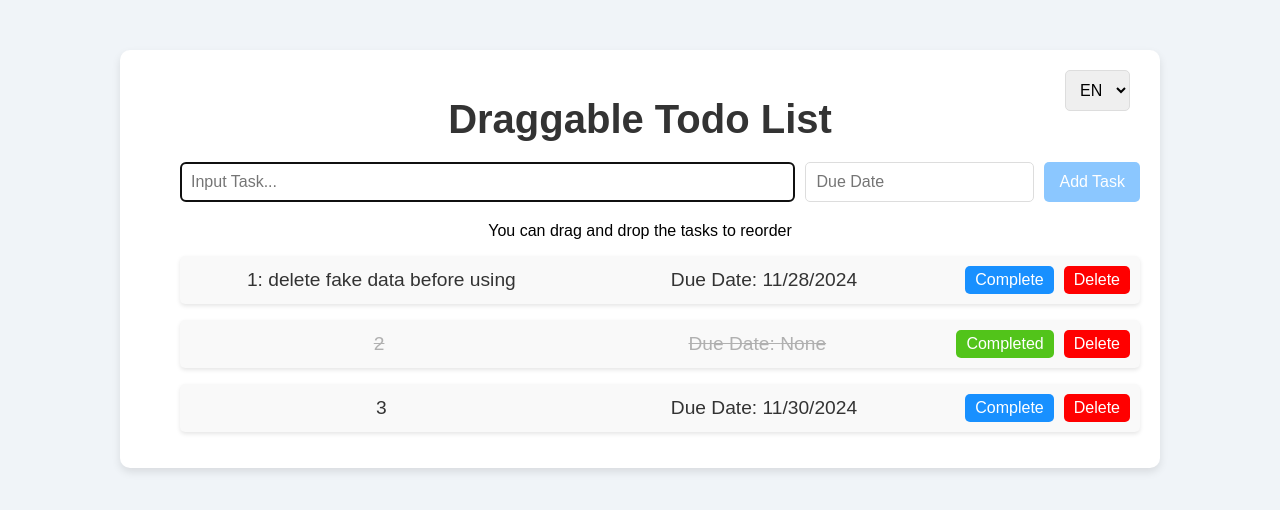
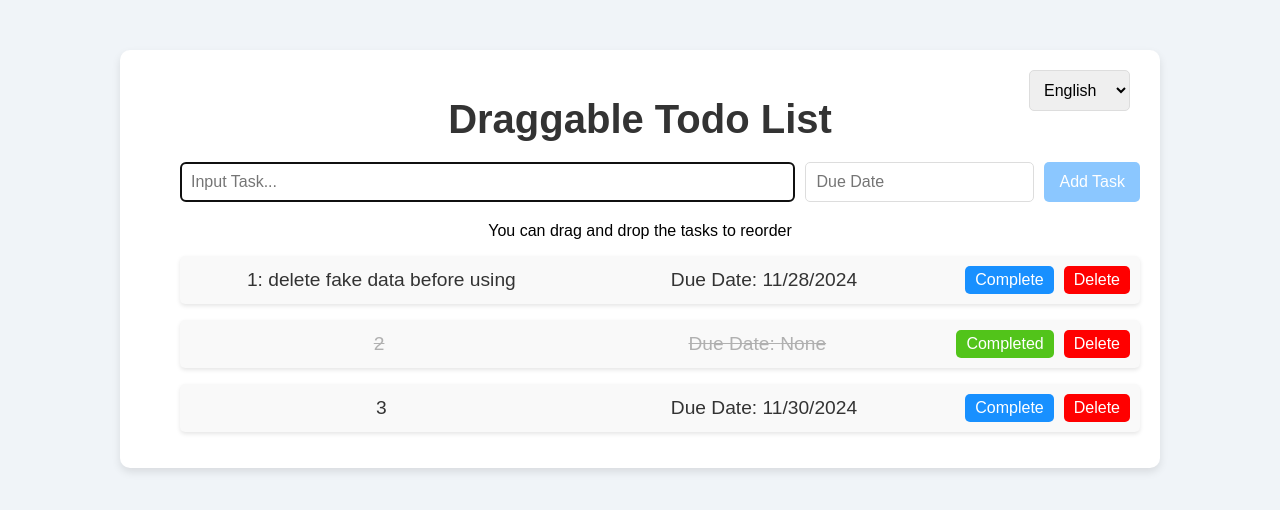
Before and after one commit to john-data-chen/ts-react-drag-and-drop-starter-kit, a React (Vite) app: page / in a window 1280 px wide. Shown: the top 510 px of the page. Built offline with nearby package versions, Linux system fonts and the light colour scheme.

Commit message:
Add lang code and label to fix issue of changing i18n.languages

```diff
--- a/src/App.tsx
+++ b/src/App.tsx
@@ -2,7 +2,7 @@ import { useState } from "react";
 import styled, { createGlobalStyle } from "styled-components";
 import TodoForm from "./component/TodoForm";
 import TodoList from "./component/TodoList";
-import Todo, { FakeData } from "./type/Todo";
+import Todo, { FakeData, LANGUAGES } from "./type/Todo";
 import {
   DragDropContext,
   Draggable,
@@ -95,9 +95,9 @@ function App() {
   return (
     <Container>
       <SelectLanguage defaultValue={i18n.language} onChange={onChangeLang}>
-        {i18n.languages.map((code) => (
-          <option key={code} value={code}>
-            {code.toUpperCase()}
+        {LANGUAGES.map((lang) => (
+          <option key={lang.code} value={lang.code}>
+            {lang.label}
           </option>
         ))}
       </SelectLanguage>
--- a/src/type/Todo.ts
+++ b/src/type/Todo.ts
@@ -7,5 +7,10 @@ interface Todo {
 
 const FakeData = `[{"id":"1732777773493yllerj6b","text":"1: delete fake data before using","dueDate":"2024/11/28","completed":false},{"id":"1732777775878vnba3lt5","text":"2","dueDate":"","completed":true},{"id":"1732777800954jpxnw26l","text":"3","dueDate":"2024/11/30","completed":false}]`
 
+const LANGUAGES = [
+  { code: "en", label: "English" },
+  { code: "de", label: "Deutsch" },
+]
+
 export default Todo;
-export { FakeData };
+export { FakeData, LANGUAGES };
```
